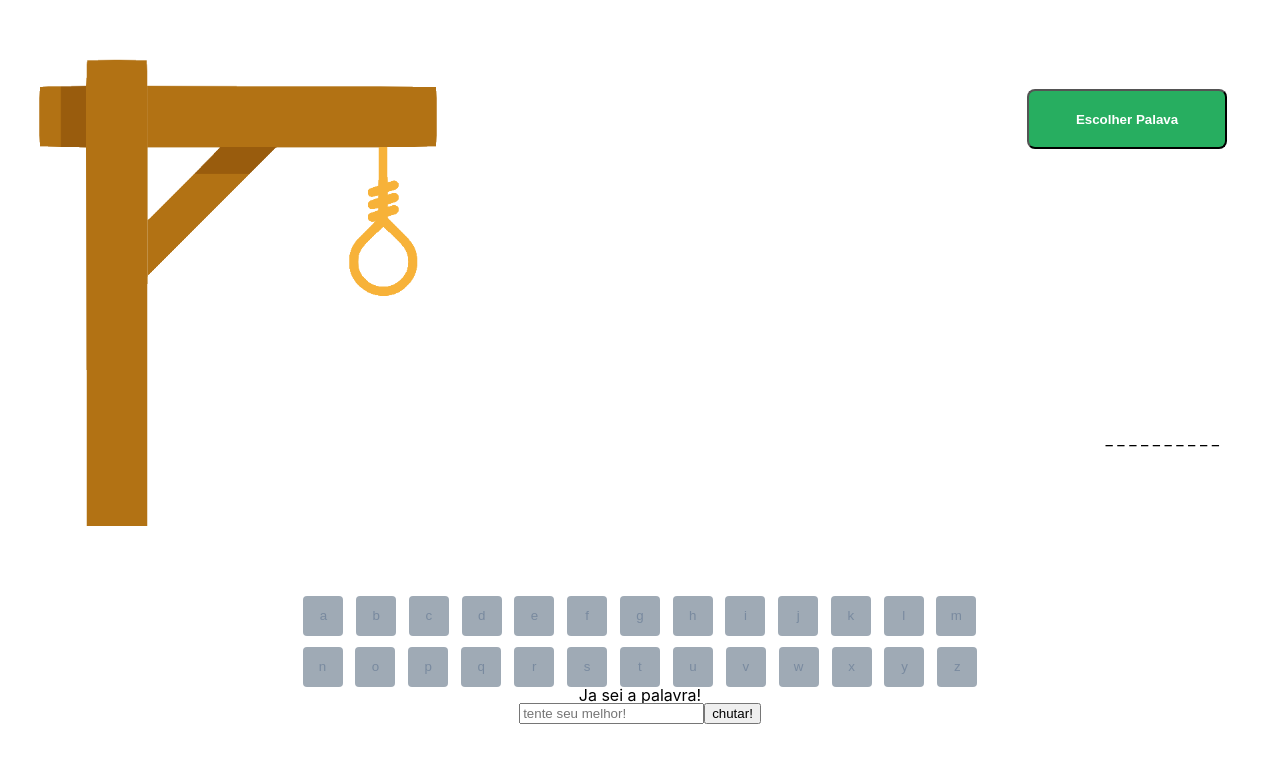
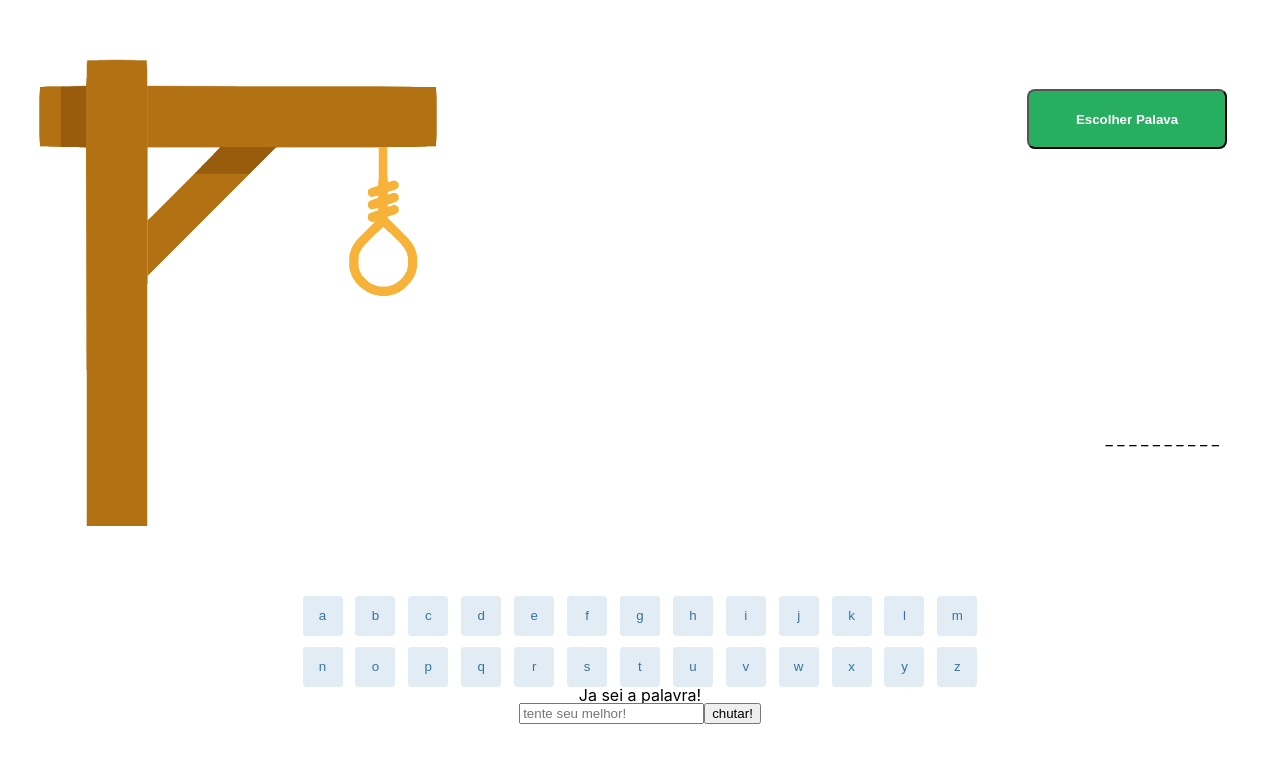
Before and after one commit to ViniSSBrandao/JogoDaForca, a React (Create React App) app: page / in a window 1280 px wide. Shown: the top 762 px of the page. Built offline with nearby package versions, Linux system fonts and the light colour scheme.

Commit message:
selecionar letras (inicio bugado)

```diff
--- a/src/App.js
+++ b/src/App.js
@@ -10,7 +10,7 @@ import { useState } from 'react';
 function App() {
   const alphabet = ["a","b",'c','d','e','f','g','h','i','j','k','l','m','n','o','p','q','r','s','t','u','v','w','x','y','z']
   const aux = Math.round(Math.random() * palavras.length)
-  let palavraArray = [], palavra =palavras[aux]
+  let palavraArray = [], palavra =palavras[aux], acertos = [];
   for(let i=0; i<palavra.length; i++){
     palavraArray.push(palavra[i])
 
@@ -18,6 +18,9 @@ function App() {
 
   const [iniciar, setIniciar] = useState(0)
 
+  const [tentativa, setTentativa] = useState(acertos)
+
+  const [erros, setErros] = useState(0)
 
 
 
@@ -25,7 +28,7 @@ function App() {
     <div className="App">
       <Jogo palavra={palavra} apertouBotao={iniciar => setIniciar(iniciar)}/>
       <div className="alfabeto">
-      {alphabet.map((n) => <Letras letra={n} estadoJogo={iniciar} palavra={palavraArray} />)}
+      {alphabet.map((n) => <Letras letra={n} estadoJogo={iniciar} palavra={palavraArray} tentativa={()=>setTentativa(tentativa)} erros={()=>setErros(erros)}/>)}
       </div>
       <Chute palavra={palavra} />
     </div>
--- a/src/Components/Letras.js
+++ b/src/Components/Letras.js
@@ -1,33 +1,39 @@
+import { useState } from "react"
 import Forca from "./Jogo/Forca"
 let letraClicada = [], acertos = [], erros = []
 let palavra, estadoJogo, classe
 
 export default function Letras(prop){
     console.log(estadoJogo)
+
     !prop.estadoJogo ? estadoJogo = 0 : estadoJogo = 1
+
+
     palavra = prop.palavra
         function clicouLetra(entrada){
 
             if(estadoJogo){
                 if(letraClicada.includes(entrada)){
-
+                    setClicou('letra')
             }
             else {
                 verificaLetra(entrada, palavra)
                 letraClicada.push(entrada)
+                setClicou('letra')
             }
         }
 
         }
 
     estadoJogo ? classe = ['letra ativada'] : classe = ['letra']
+    const [clicou, setClicou] = useState('letra ativada')
 
 
     return(
         <>
 
-        <div className="tampabotao"></div>
-        <button className={classe}  onClick={() => clicouLetra(prop.letra)} >
+
+        <button className={clicou} onClick={() => clicouLetra(prop.letra)} >
         {prop.letra}
         </button>
 
@@ -53,10 +59,12 @@ function verificaLetra(letra, palavra){
             }
         }
         acertos.includes('') ? console.log('ta quase') : console.log('acertou')
+
     }
     else{
         erros.push(letra)
         erros.length>=6 ? console.log('perdeu') : console.log('errou')
+
     }
 
     console.log ("erros: ", erros, "acertos: ", acertos)
```
